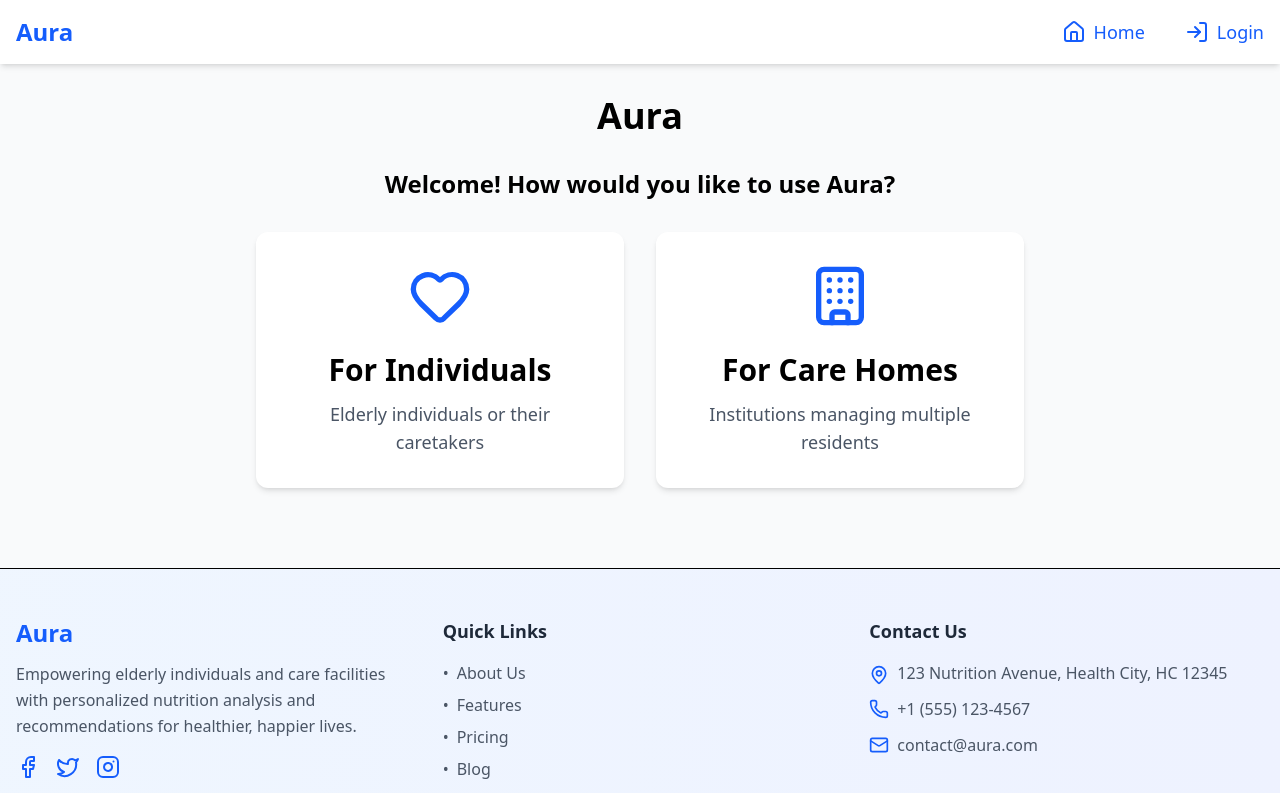
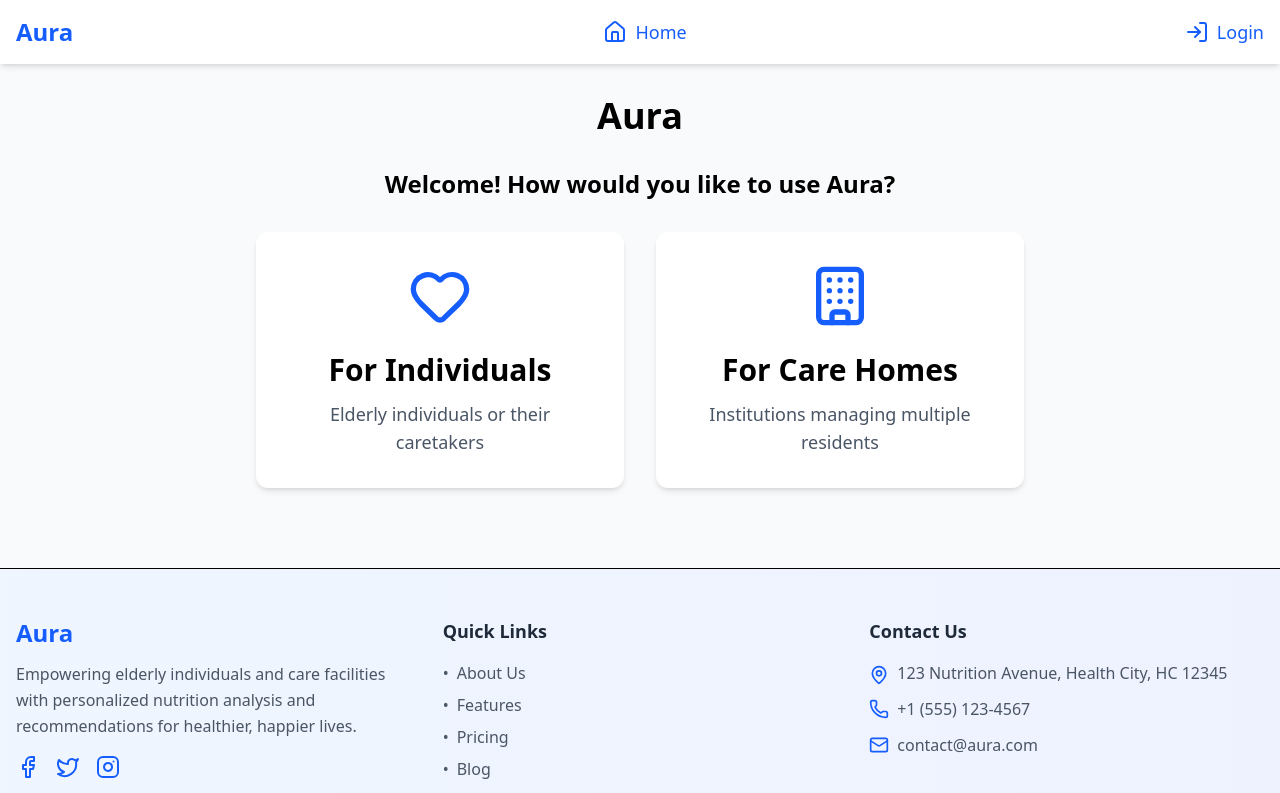
Before and after one commit to shivynand/Jumpstarter-ZPIRE, a React (Vite) app: page / in a window 1280 px wide. Shown: the top 793 px of the page. Built offline with nearby package versions, Linux system fonts and the light colour scheme.

Commit message:
ocd made me fix navbar lol

```diff
--- a/src/components/layout/Header.tsx
+++ b/src/components/layout/Header.tsx
@@ -78,7 +78,9 @@ const Header = () => {
   return (
     <header className="bg-white shadow-md">
       <div className="container mx-auto px-4">
-        <div className="flex justify-between items-center py-4">
+        <div className="flex items-center justify-between py-4">
+          {/* Logo and user type badge - positioned more to the left */}
+          <div className="shrink-0 mr-8">
             <Link
               to="/"
               className="flex items-center"
@@ -98,9 +100,11 @@ const Header = () => {
                 </span>
               )}
             </Link>
+          </div>
 
-          {/* Desktop navigation */}
-          <nav className="hidden md:flex items-center space-x-6">
+          {/* Desktop navigation - with equal spacing and integrated logout */}
+          <div className="hidden md:flex grow items-center justify-center">
+            <div className="flex items-center gap-10">
               {navigation.map((item) => (
                 <Link
                   key={item.name}
@@ -117,8 +121,8 @@ const Header = () => {
                 </Link>
               ))}
 
-            {/* Login/Logout button */}
-            {isLoggedIn ? (
+              {/* Integrated Login/Logout button */}
+              {isLoggedIn && (
                 <Link
                   to="/"
                   className="flex items-center text-lg font-medium text-gray-600 hover:text-gray-900 ml-4"
@@ -131,16 +135,22 @@ const Header = () => {
                   <LogOut size={24} className="mr-2" />
                   Logout
                 </Link>
-            ) : (
+              )}
+            </div>
+          </div>
+
+          {/* Login button for non-logged in users */}
+          {!isLoggedIn && (
+            <div className="hidden md:block">
               <Link
                 to="/login"
-                className="flex items-center text-lg font-medium text-blue-600 hover:text-blue-800 ml-4"
+                className="flex items-center text-lg font-medium text-blue-600 hover:text-blue-800"
               >
                 <LogIn size={24} className="mr-2" />
                 Login
               </Link>
+            </div>
           )}
-          </nav>
 
           {/* Mobile menu button */}
           <button
```
Lines whose indentation alone changed are shown as unchanged.
